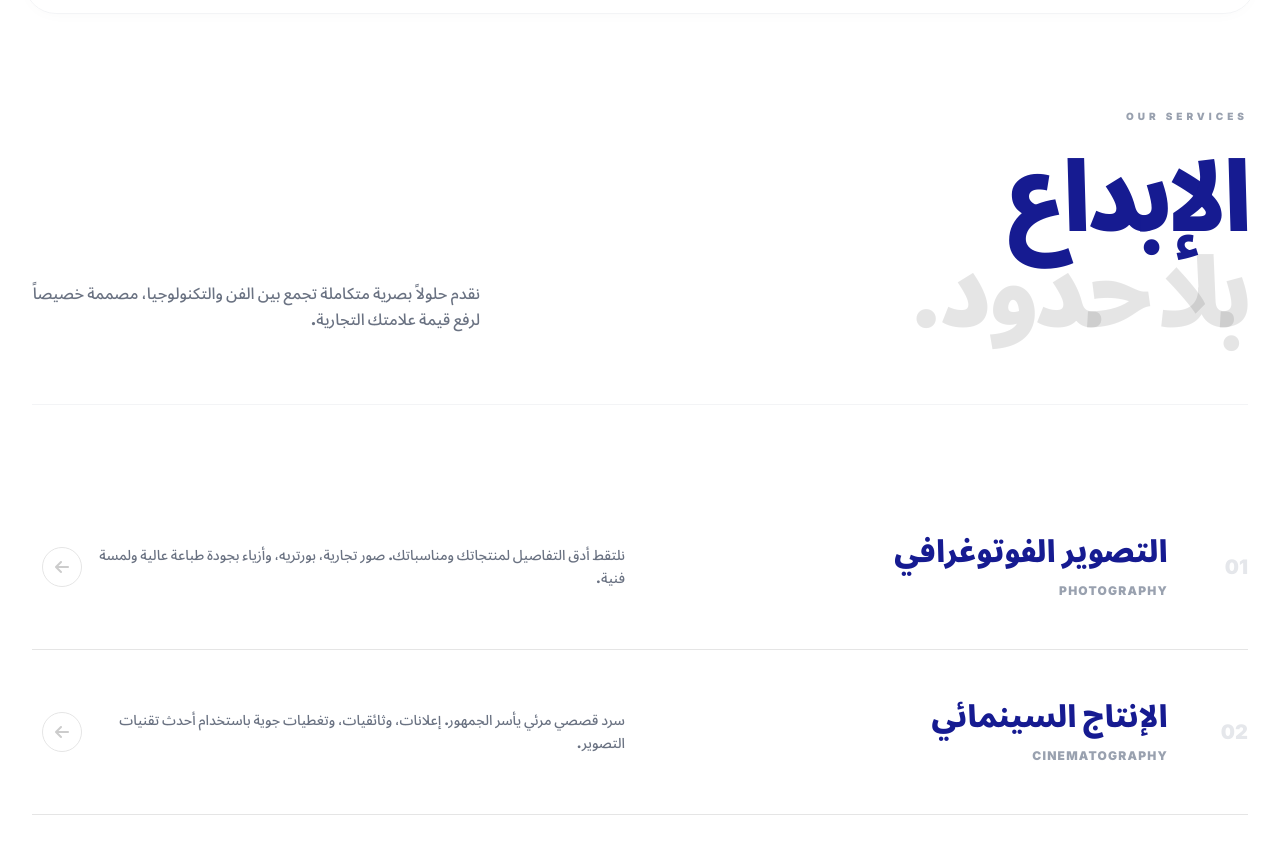
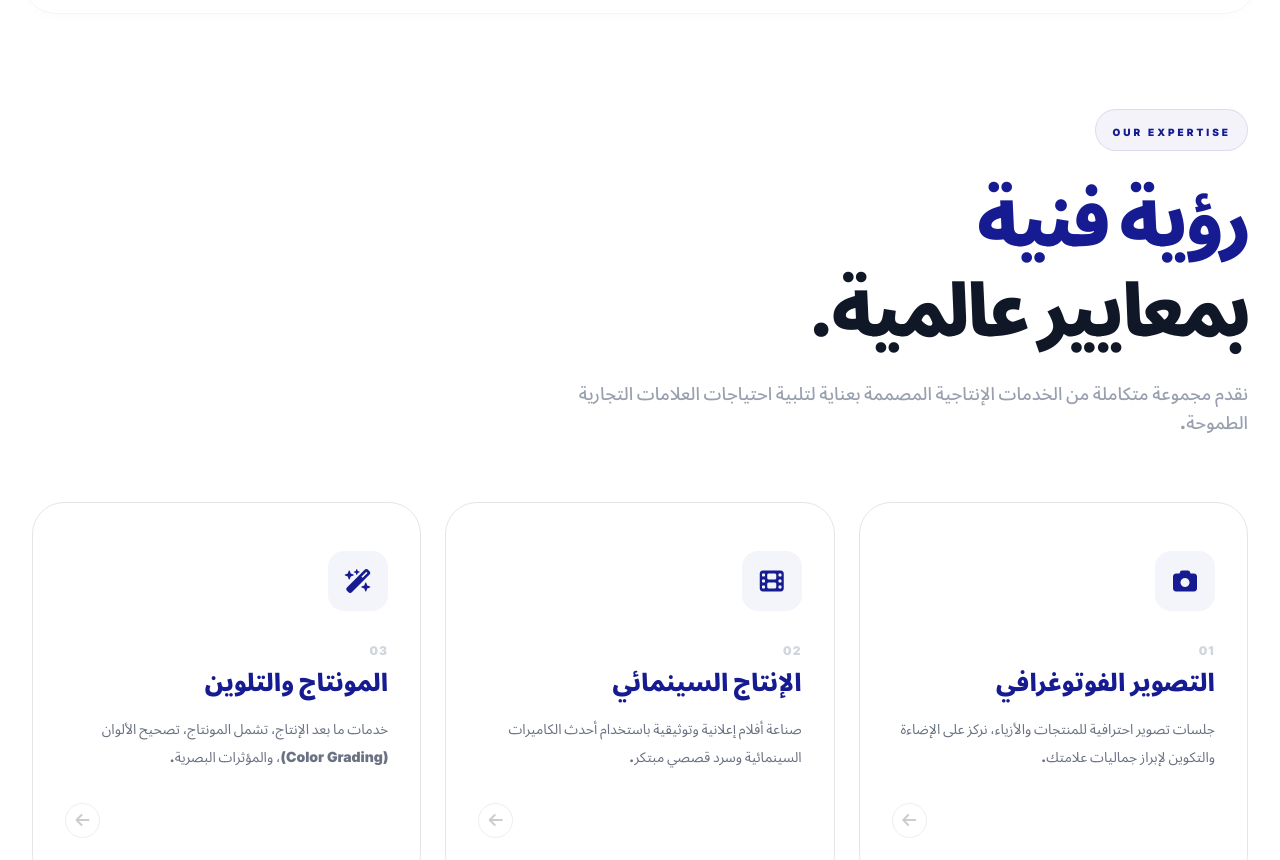
Before and after one commit to thestvx/project-sora-studio, a plain HTML site: page services.html in a window 1280 px wide. Shown: the part 83-943 px from the top of the page. Drawn offline with nearby package versions, Linux system fonts and the light colour scheme.

Commit message:
Update services.html

```diff
--- a/services.html
+++ b/services.html
@@ -14,87 +14,88 @@
         :root { --brand: #161B91; --text-main: #1a1a1a; --gray-light: #f4f4f4; }
         body { font-family: 'Inter', 'Noto Sans Arabic', sans-serif; background: #ffffff; color: var(--text-main); overflow-x: hidden; }
 
-        /* تدرج لوني للنصوص */
-        .text-gradient {
-            background: linear-gradient(135deg, var(--brand), #4338ca);
-            -webkit-background-clip: text;
-            -webkit-text-fill-color: transparent;
+        /* تخصيص البطاقات لتناسب باقي الموقع */
+        .service-card {
+            background: white;
+            border: 1px solid #e5e5e5;
+            border-radius: 2rem; /* نفس انحناء النافبار */
+            padding: 3rem 2rem;
+            transition: all 0.5s cubic-bezier(0.23, 1, 0.32, 1);
+            position: relative;
+            display: flex;
+            flex-direction: column;
+            justify-content: space-between;
+            height: 100%;
+            cursor: pointer;
+            overflow: hidden;
         }
 
-        /* تصميم بطاقات الخدمات الجديد - أفقي وأنيق */
-        .service-row {
-            display: grid;
-            grid-template-columns: 80px 1fr 1fr 50px;
-            align-items: center;
-            padding: 3rem 0;
-            border-bottom: 1px solid #e5e5e5;
-            transition: all 0.4s ease;
-            cursor: pointer;
-            position: relative;
+        .service-card:hover {
+            border-color: var(--brand);
+            transform: translateY(-10px);
+            box-shadow: 0 20px 40px -10px rgba(22, 27, 145, 0.1);
         }
 
-        @media (max-width: 768px) {
-            .service-row { grid-template-columns: 1fr; gap: 1.5rem; padding: 2rem 0; }
+        /* تنسيق الأيقونة داخل البطاقة */
+        .icon-box {
+            width: 60px; height: 60px;
+            background: #f4f5fa;
+            color: var(--brand);
+            border-radius: 1rem;
+            display: flex; align-items: center; justify-content: center;
+            font-size: 1.5rem;
+            margin-bottom: 2rem;
+            transition: 0.3s;
         }
 
-        .service-row:hover {
-            border-color: var(--brand);
-            transform: translateX(-10px); /* حركة بسيطة لليسار */
+        .service-card:hover .icon-box {
+            background: var(--brand);
+            color: white;
+            transform: scale(1.1);
         }
 
-        /* أيقونة السهم */
-        .arrow-action {
-            width: 40px; height: 40px;
+        /* زر السهم الصغير داخل البطاقة */
+        .card-arrow {
+            align-self: flex-end;
+            width: 35px; height: 35px;
             border-radius: 50%;
-            border: 1px solid #e5e5e5;
+            border: 1px solid #eee;
             display: flex; align-items: center; justify-content: center;
-            transition: 0.4s;
             color: #ccc;
+            transition: 0.3s;
+            margin-top: 2rem;
         }
-        .service-row:hover .arrow-action {
+
+        .service-card:hover .card-arrow {
             background: var(--brand);
             border-color: var(--brand);
             color: white;
-            transform: rotate(-45deg);
         }
 
-        /* نافذة الطلب المنبثقة (Modal) */
+        /* المودال (نفس السابق لأنه ممتاز) */
         .modal-overlay {
-            position: fixed; top: 0; left: 0; w-full; h-full;
-            width: 100%; height: 100%;
+            position: fixed; top: 0; left: 0; width: 100%; height: 100%;
             background: rgba(255, 255, 255, 0.8);
             backdrop-filter: blur(12px);
             z-index: 9999;
-            display: none; /* مخفية افتراضياً */
-            align-items: center; justify-content: center;
+            display: none; align-items: center; justify-content: center;
             opacity: 0; transition: opacity 0.3s ease;
         }
         .modal-overlay.active { display: flex; opacity: 1; }
 
         .modal-content {
-            background: white;
-            width: 90%; max-width: 600px;
-            padding: 3rem;
-            border-radius: 2rem;
-            box-shadow: 0 25px 50px -12px rgba(0, 0, 0, 0.1);
-            border: 1px solid #eee;
-            transform: scale(0.9); transition: transform 0.3s ease;
+            background: white; width: 90%; max-width: 600px; padding: 3rem;
+            border-radius: 2rem; box-shadow: 0 25px 50px -12px rgba(0, 0, 0, 0.1);
+            border: 1px solid #eee; transform: scale(0.9); transition: transform 0.3s ease;
         }
         .modal-overlay.active .modal-content { transform: scale(1); }
 
-        /* حقول الإدخال */
         .input-clean {
-            width: 100%;
-            padding: 1rem 0;
-            border-bottom: 2px solid #eee;
-            outline: none;
-            transition: 0.3s;
-            background: transparent;
-            font-weight: 500;
+            width: 100%; padding: 1rem 0; border-bottom: 2px solid #eee;
+            outline: none; transition: 0.3s; background: transparent; font-weight: 500;
         }
         .input-clean:focus { border-color: var(--brand); }
 
-        /* Social Icons */
         .social-link { transition: 0.3s; color: #d1d5db; }
         .social-link:hover { color: var(--brand); transform: translateY(-3px); }
     </style>
@@ -117,64 +118,72 @@
         </div>
     </nav>
 
-    <header class="pt-48 pb-20 px-8 max-w-7xl mx-auto">
-        <div class="flex flex-col md:flex-row justify-between items-end gap-10 border-b border-gray-100 pb-16">
-            <div data-aos="fade-right">
-                <p class="text-[10px] font-black uppercase tracking-[0.4em] text-gray-400 mb-6">Our Services</p>
-                <h1 class="text-6xl md:text-8xl font-black text-[#161B91] tracking-tighter leading-none">
-                    الإبداع <br> <span class="text-black/10">بلا حدود.</span>
+    <header class="pt-48 pb-16 px-8 max-w-7xl mx-auto">
+        <div class="text-center md:text-right" data-aos="fade-up">
+            <div class="inline-block bg-[#161B91]/5 px-4 py-2 rounded-full mb-6 border border-[#161B91]/10">
+                <span class="text-[10px] font-black uppercase tracking-[0.3em] text-[#161B91]">Our Expertise</span>
+            </div>
+            <h1 class="text-5xl md:text-7xl font-black text-[#161B91] tracking-tighter mb-6 leading-tight">
+                رؤية فنية <br> <span class="text-gray-900">بمعايير عالمية.</span>
             </h1>
-            </div>
-            <p class="max-w-md text-gray-500 font-medium leading-relaxed mb-2" data-aos="fade-left">
-                نقدم حلولاً بصرية متكاملة تجمع بين الفن والتكنولوجيا، مصممة خصيصاً لرفع قيمة علامتك التجارية.
+            <p class="max-w-2xl text-gray-400 font-medium text-lg leading-relaxed md:mr-0 mx-auto">
+                نقدم مجموعة متكاملة من الخدمات الإنتاجية المصممة بعناية لتلبية احتياجات العلامات التجارية الطموحة.
             </p>
         </div>
     </header>
 
     <main class="max-w-7xl mx-auto px-8 pb-32">
+        <div class="grid md:grid-cols-3 gap-6">
 
-        <div class="service-row group" onclick="openModal()" data-aos="fade-up">
-            <span class="text-xl font-black text-gray-200 group-hover:text-[#161B91] transition-colors">01</span>
+            <div class="service-card group" onclick="openModal()" data-aos="fade-up" data-aos-delay="0">
                 <div>
-                <h3 class="text-3xl font-black text-[#161B91] mb-2">التصوير الفوتوغرافي</h3>
-                <span class="text-xs font-bold text-gray-400 uppercase tracking-widest">Photography</span>
+                    <div class="icon-box">
+                        <i class="fa-solid fa-camera"></i>
                     </div>
-            <p class="text-gray-500 text-sm font-medium leading-relaxed pl-10 md:pl-0">
-                نلتقط أدق التفاصيل لمنتجاتك ومناسباتك. صور تجارية، بورتريه، وأزياء بجودة طباعة عالية ولمسة فنية.
+                    <span class="text-xs font-black text-gray-300 uppercase tracking-widest mb-2 block">01</span>
+                    <h3 class="text-2xl font-black text-[#161B91] mb-4">التصوير الفوتوغرافي</h3>
+                    <p class="text-gray-500 text-sm leading-7">
+                        جلسات تصوير احترافية للمنتجات والأزياء، نركز على الإضاءة والتكوين لإبراز جماليات علامتك.
                     </p>
-            <div class="arrow-action">
+                </div>
+                <div class="card-arrow">
                     <i class="fa-solid fa-arrow-left"></i>
                 </div>
             </div>
 
-        <div class="service-row group" onclick="openModal()" data-aos="fade-up" data-aos-delay="100">
-            <span class="text-xl font-black text-gray-200 group-hover:text-[#161B91] transition-colors">02</span>
+            <div class="service-card group" onclick="openModal()" data-aos="fade-up" data-aos-delay="100">
                 <div>
-                <h3 class="text-3xl font-black text-[#161B91] mb-2">الإنتاج السينمائي</h3>
-                <span class="text-xs font-bold text-gray-400 uppercase tracking-widest">Cinematography</span>
+                    <div class="icon-box">
+                        <i class="fa-solid fa-film"></i>
                     </div>
-            <p class="text-gray-500 text-sm font-medium leading-relaxed pl-10 md:pl-0">
-                سرد قصصي مرئي يأسر الجمهور. إعلانات، وثائقيات، وتغطيات جوية باستخدام أحدث تقنيات التصوير.
+                    <span class="text-xs font-black text-gray-300 uppercase tracking-widest mb-2 block">02</span>
+                    <h3 class="text-2xl font-black text-[#161B91] mb-4">الإنتاج السينمائي</h3>
+                    <p class="text-gray-500 text-sm leading-7">
+                        صناعة أفلام إعلانية وتوثيقية باستخدام أحدث الكاميرات السينمائية وسرد قصصي مبتكر.
                     </p>
-            <div class="arrow-action">
+                </div>
+                <div class="card-arrow">
                     <i class="fa-solid fa-arrow-left"></i>
                 </div>
             </div>
 
-        <div class="service-row group" onclick="openModal()" data-aos="fade-up" data-aos-delay="200">
-            <span class="text-xl font-black text-gray-200 group-hover:text-[#161B91] transition-colors">03</span>
+            <div class="service-card group" onclick="openModal()" data-aos="fade-up" data-aos-delay="200">
                 <div>
-                <h3 class="text-3xl font-black text-[#161B91] mb-2">المونتاج والتلوين</h3>
-                <span class="text-xs font-bold text-gray-400 uppercase tracking-widest">Post-Production</span>
+                    <div class="icon-box">
+                        <i class="fa-solid fa-wand-magic-sparkles"></i>
                     </div>
-            <p class="text-gray-500 text-sm font-medium leading-relaxed pl-10 md:pl-0">
-                اللمسة السحرية النهائية. تحرير احترافي، معالجة ألوان سينمائية (Color Grading)، وتصميم صوتي غامر.
+                    <span class="text-xs font-black text-gray-300 uppercase tracking-widest mb-2 block">03</span>
+                    <h3 class="text-2xl font-black text-[#161B91] mb-4">المونتاج والتلوين</h3>
+                    <p class="text-gray-500 text-sm leading-7">
+                        خدمات ما بعد الإنتاج، تشمل المونتاج، تصحيح الألوان (Color Grading)، والمؤثرات البصرية.
                     </p>
-            <div class="arrow-action">
+                </div>
+                <div class="card-arrow">
                     <i class="fa-solid fa-arrow-left"></i>
                 </div>
             </div>
 
+        </div>
     </main>
 
     <div id="bookingModal" class="modal-overlay">
@@ -182,19 +191,13 @@
             <button onclick="closeModal()" class="absolute top-6 left-6 text-gray-400 hover:text-red-500 transition text-xl">
                 <i class="fa-solid fa-xmark"></i>
             </button>
-
             <div class="text-center mb-10">
                 <h2 class="text-3xl font-black text-[#161B91] mb-2">ابدأ مشروعك</h2>
                 <p class="text-gray-400 text-sm">أدخل تفاصيلك وسنتواصل معك فوراً</p>
             </div>
-
             <form class="space-y-6">
-                <div>
-                    <input type="text" placeholder="الاسم الكامل" class="input-clean text-right">
-                </div>
-                <div>
-                    <input type="tel" placeholder="رقم الهاتف" class="input-clean text-right">
-                </div>
+                <div><input type="text" placeholder="الاسم الكامل" class="input-clean text-right"></div>
+                <div><input type="tel" placeholder="رقم الهاتف" class="input-clean text-right"></div>
                 <div>
                     <select class="input-clean text-gray-500 text-right cursor-pointer bg-transparent">
                         <option value="" disabled selected>نوع الخدمة المطلوبة</option>
@@ -203,9 +206,7 @@
                         <option value="edit">مونتاج وتلوين</option>
                     </select>
                 </div>
-                <div>
-                    <textarea rows="2" placeholder="تفاصيل إضافية..." class="input-clean resize-none text-right"></textarea>
-                </div>
+                <div><textarea rows="2" placeholder="تفاصيل إضافية..." class="input-clean resize-none text-right"></textarea></div>
                 <button type="button" class="w-full bg-[#161B91] text-white py-4 rounded-xl font-black uppercase tracking-widest text-xs hover:shadow-xl transition mt-4">
                     إرسال الطلب
                 </button>
@@ -222,7 +223,6 @@
                         استوديو إبداعي يهدف إلى تغيير منظور الإنتاج المرئي من خلال الجودة والابتكار.
                     </p>
                 </div>
-
                 <div class="flex flex-col justify-center items-end">
                     <h3 class="text-[10px] font-black uppercase tracking-[0.3em] text-gray-300 mb-6">Social Media</h3>
                     <div class="flex gap-6 text-2xl">
@@ -232,7 +232,6 @@
                     </div>
                 </div>
             </div>
-
             <div class="border-t border-gray-200 pt-8 flex flex-col md:flex-row justify-between items-center gap-6">
                 <p class="text-[9px] font-black text-gray-400 uppercase tracking-[0.3em]">© 2025 SORA STUDIO. All Rights Reserved.</p>
                 <div class="flex gap-6 text-[9px] font-black text-gray-400 uppercase tracking-widest">
@@ -247,36 +246,25 @@
     <script>
         AOS.init({ duration: 800, once: true });
 
-        // Navbar Scroll Effect
         window.addEventListener('scroll', () => {
             const nav = document.getElementById('nav');
             if (window.scrollY > 20) {
-                nav.classList.add('py-4');
-                nav.classList.remove('py-6');
+                nav.classList.add('py-4'); nav.classList.remove('py-6');
             } else {
-                nav.classList.add('py-6');
-                nav.classList.remove('py-4');
+                nav.classList.add('py-6'); nav.classList.remove('py-4');
             }
         });
 
-        // Modal Logic
         function openModal() {
-            const modal = document.getElementById('bookingModal');
-            modal.classList.add('active');
-            document.body.style.overflow = 'hidden'; // منع السكرول للصفحة
+            document.getElementById('bookingModal').classList.add('active');
+            document.body.style.overflow = 'hidden';
         }
-
         function closeModal() {
-            const modal = document.getElementById('bookingModal');
-            modal.classList.remove('active');
-            document.body.style.overflow = 'auto'; // إعادة السكرول
+            document.getElementById('bookingModal').classList.remove('active');
+            document.body.style.overflow = 'auto';
         }
-
-        // إغلاق المودال عند الضغط في الخارج
         document.getElementById('bookingModal').addEventListener('click', (e) => {
-            if (e.target === document.getElementById('bookingModal')) {
-                closeModal();
-            }
+            if (e.target === document.getElementById('bookingModal')) closeModal();
         });
     </script>
 </body>
```
Lines whose indentation alone changed are shown as unchanged.
